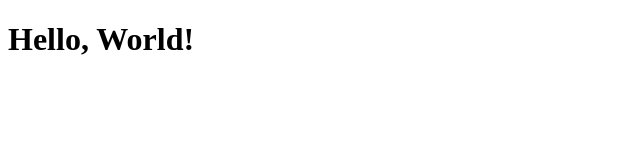
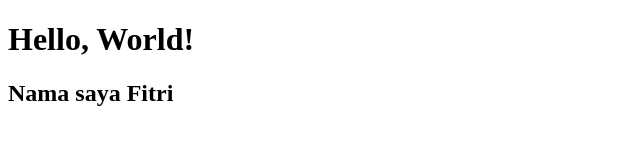
Before and after one commit to fitriseptember/my-git-project, a plain HTML site: page index.html in a window 1280 px wide. Shown: the whole page, without its empty margins (0-640 px from the left). Drawn offline with Linux system fonts and the light colour scheme.

Commit message:
first commit

```diff
--- a/index.html
+++ b/index.html
@@ -7,6 +7,7 @@
 
 <body>
     <h1>Hello, World!</h1>
+    <h2>Nama saya Fitri</h2>
 </body>
 
 </html>
```
